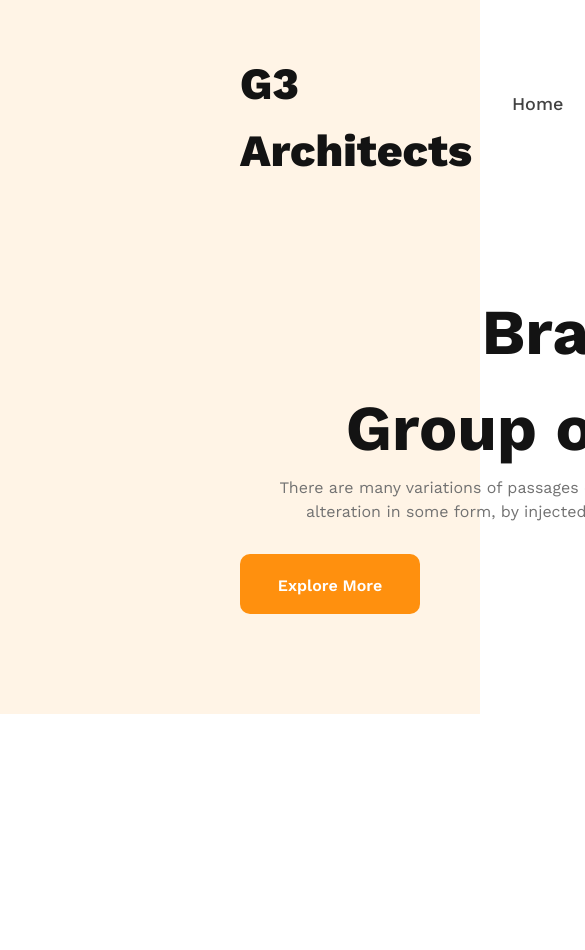
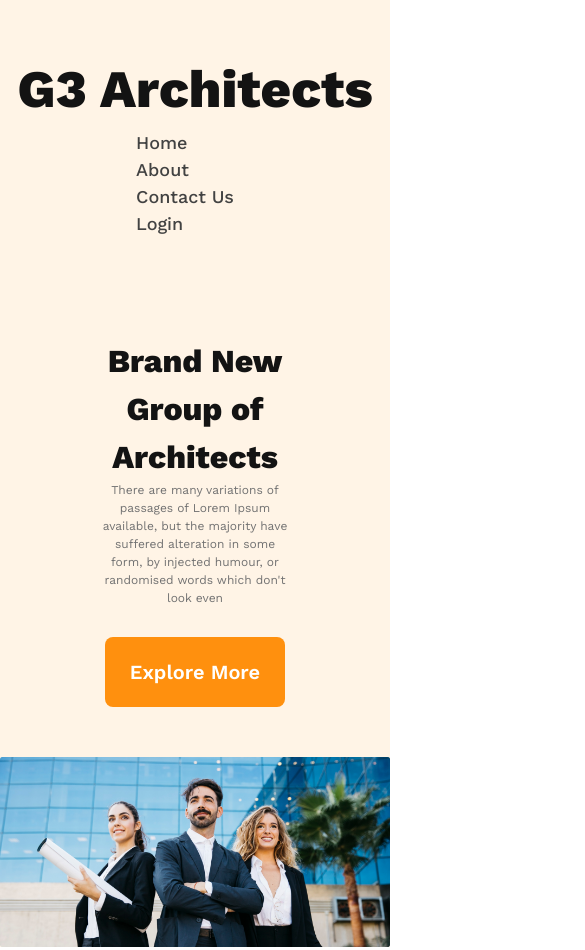
Before and after one commit to saddamcrr7/g3-architects, a plain HTML site: page index.html in a window 390 px wide. Shown: the top 950 px of the page, 585 px wide, since content can reach past the window. Before the commit the page ends 844 px from the top, so only its background shows below. Drawn offline with nearby package versions, Linux system fonts and the light colour scheme.

Commit message:
Added Header and Feature section

```diff
--- a/css/style.css
+++ b/css/style.css
@@ -8,7 +8,7 @@
   font-weight: 400;
   font-style: normal;
 }
-
+/*
 /* Color Variables */
 
 :root{
@@ -20,75 +20,135 @@
     --footer-bg: #FFF4E7;
 }
 
-body{
-  color: var(--dark-3);
-  font-size: 1rem;
+/* Common Style */
+.d-flex{
+  display: flex;
+}
+.navbar, .banner{
+  max-width: 1440px;
+  margin: 0 auto;
+}
+.btn-primary{
+  font-size: 1.25rem;
+  font-weight: 600;
+  color: var(--white);
+  background-color: var(--btn-bg);
+  border: none;
+  padding: 20px 25px;
+  border-radius: 8px;
+}
+.main{
+  max-width: 1440px;
+  margin: 0 auto;
+}
+section{
+  margin-bottom: 130px;
+}
+/* Header Style */
+.header{
+  margin-bottom: 85px;
+}
+.header-bg{
+  background-color: rgba(255, 144, 14, 0.1);
+}
+.navbar{
+  padding-top: 50px;
+  align-items: center;
+  justify-content: space-between;
+}
+.navbar-brand{
+  text-decoration: none;
+  color: var(--dark-1);
+  font-size: 2.8125em;
+  font-weight: 800;
+
 }
 
-/* Common Style */
-
-.btn-primary{
-  font-weight: 600;
-  background-color: var(--btn-bg);
-  color: var(--white);
-  width: 180px;
-  height: 60px;
-  padding: 20px 25px;
-  border: none;
-  border-radius: 10px;
+.nav-item{
+  list-style: none;
+}
+.nav-link{
+  color: var(--dark-2);
+  text-decoration: none;
+  font-weight: 500;
+  font-size: 1.125em;
+  margin-right: 60px;
+}
+.nav-link:hover{
+  text-decoration: underline;
+  color: var(--dark-1);
+  font-weight: 700;
+}
+.banner-content{
+  max-width: 850px;
+  margin: 0 auto;
+  padding: 100px 0 50px;
+  text-align: center;
+}
+.banner-title{
+  font-size: 4rem;
+  font-weight: 800;
+  color: var(--dark-1);
+}
+.banner-description{
+  color: var(--dark-3);
+  margin-bottom: 30px;
+}
+.banner-img{
+  width: 100%;
 }
 
-/* Header Style */
+/* Features Style */
 
-.header{
-  background-color: rgba(255, 144, 14, 0.1);
-  width: 100%;
-  padding: 50px 240px;
+.features{
+  display: flex;
+  align-items: center;
+  gap: 70px;
 }
-.header-top{
-  display: flex;
-  justify-content: space-between;
-  align-items: center;
+.features-image-container{
+  display: grid;
+  grid-template-columns: repeat(2, 1fr);
+  gap: 24px;
 }
-.header h2 a{
+.feature-image{
+  max-width: 340px;
+}
+
+.features-content{
+  max-width: 550px;
+}
+.feature-title{
+  font-size: 2.813em;
+  color: var(--dark-3);
+  font-weight: 600;
+}
+.feature-description{
+  color: var(--dark-3);
+}
+.feature-title, .feature-description{
+  margin-bottom: 24px;
+}
+#span-1{
+  font-weight: 800;
   color: var(--dark-1);
-  text-decoration: none;
-  font-size: 2.8rem;
+}
+#span-2{
+  color: var(--btn-bg);
   font-weight: 800;
 }
-.header-nav ul{
-  display: flex;
-  list-style-type: none;
+/* Mobile Responsive Header */
+
+@media screen and (max-width: 576px){
+  .navbar, .nav-items{
+    flex-direction: column;
+  }
+  .banner-content{
+    width: 50%;
+  }
+  .banner-title{
+    font-size: 2em;
+  }
+  .banner-description{
+    font-size: .75em;
+  }
 }
-.header-nav li{
-  padding-right: 75px;
-}
-.header-nav li:last-child{
-  padding-right: 0;
-}
-.header-nav a{
-  color: var(--dark-2);
-  font-weight: 500;
-  font-size: 1.125rem;
-  text-decoration: none;
-}
-
-.header-nav a:hover{
-  text-decoration: underline;
-  color: var(--dark-1);
-}
-.header-content{
-  text-align: center;
-}
-.header-title{
-  color: var(--dark-1);
-  font-size: 4rem;
-}
-.header-center-content{
-  padding: 100px 0px 30px;
-  width: 830px;
-  margin: 0 auto;
-}
-.hero-img{
-  margin-top: 50px;
-}
--- a/index.html
+++ b/index.html
@@ -8,26 +8,37 @@
     <link rel="stylesheet" href="css/style.css">
 </head>
 <body class="work-sans-font">
-    <header class="header">
-       <div class="header-top">
-            <h2><a href="index.html">G3 Architects</a></h2>
-            <nav class="header-nav">
-                <ul>
-                    <li><a href="index.html">Home</a></li>
-                    <li><a href="#">About</a></li>
-                    <li><a href="#">Contact Us</a></li>
-                    <li><a href="#">Login</a></li>
-                </ul>
-            </nav>
-       </div>
-       <div class="header-content">
-           <div class="header-center-content">
-                <h1 class="header-title">Brand New<br>Group of Architects</h1>
-                <p class="header-descripton">There are many variations of passages of Lorem Ipsum available, but the majority have suffered alteration in some form, by injected humour, or randomised words which don't look even</p>
+    <header class="header header-bg">
+        <nav class="navbar d-flex">
+            <h3><a href="index.html" class="navbar-brand">G3 Architects</a></h3>
+            <ul class="nav-items d-flex">
+                <li class="nav-item"><a href="index.html" class="nav-link">Home</a>
+                </li>
+                <li class="nav-item"><a href="#" class="nav-link">About</a></li>
+                <li class="nav-item"><a href="#" class="nav-link">Contact Us</a></li>
+                <li class="nav-item"><a href="#" class="nav-link">Login</a></li>
+            </ul>
+        </nav>
+        <div class="banner">
+           <div class="banner-content">
+                <h1 class="banner-title">Brand New <br> Group of Architects</h1>
+                <p class="banner-description">There are many variations of passages of Lorem Ipsum available, but the majority have suffered alteration in some form, by injected humour, or randomised words which don't look even</p>
+                <button class="btn-primary">Explore More</button>
            </div>
-            <button class="btn-primary">Explore More</button>
-            <img src="images/hero-bg.png" alt="Hero Image" class="hero-img">
+            <img src="images/hero-bg.png" alt="hero" class="banner-img">
         </div>
     </header>
+    <main class="main">
+        <section class="features">
+            <div class="features-image-container">
+                <img src="images/feature-1.png" alt="Team images" class="feature-image"><img src="images/feature-2.png" alt="Team images" class="feature-image"><img src="images/feature-3.png" alt="Team images" class="feature-image"><img src="images/feature-4.png" alt="Team images" class="feature-image">
+            </div>
+            <div class="features-content">
+                <h3 class="feature-title">Quick list <span id="span-1">of Our</span><br><span id="span-2">Features</span></h3>
+                <p class="feature-description">There are many variations of passages of Lorem Ipsum available, but the majority have suffered alteration in some form, by injected humour, or randomised words which don't look even</p>
+                <button class="btn-primary">Explore More</button>
+            </div>
+        </section>
+    </main>
 </body>
 </html>
```
